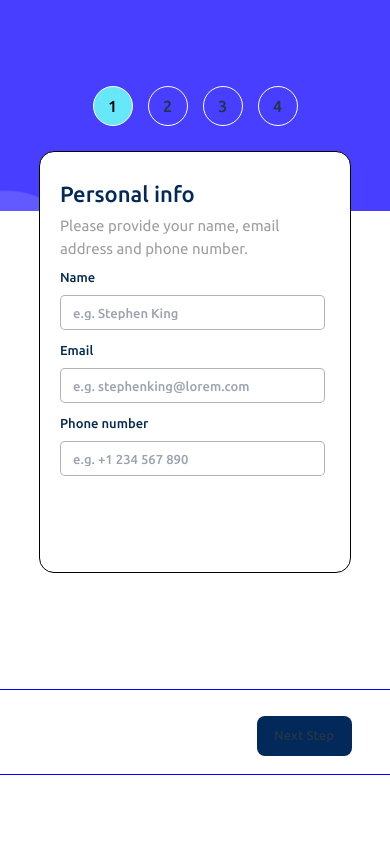
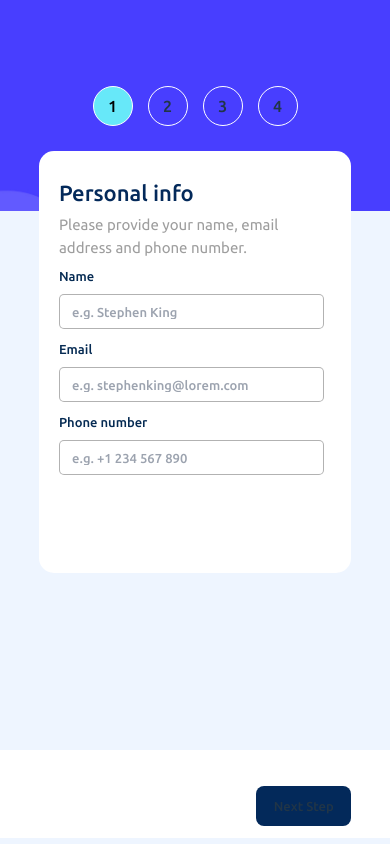
Before and after one commit to luisnavedag/Challenge-Form, a React (Vite) app: page / in a window 390 px wide. Built offline with nearby package versions, Linux system fonts and the light colour scheme.

Commit message:
Fixing issues in Responsive Design

```diff
--- a/src/components/Form/Form.module.css
+++ b/src/components/Form/Form.module.css
@@ -71,7 +71,9 @@
         width: 100vw;
         height: 100vh;
         border-radius: 0;
+        margin: 0;
         padding: 0;
+        background-color: #eef5ff;
         flex-direction: column;
         overflow-x: hidden;
         overflow-y: hidden;
@@ -107,7 +109,7 @@
     .divForm{
         width: 80%;
         height: 50%;
-        border: 1px solid black;
+        /* border: 1px solid black; */
         border-radius: 15px;
         position: relative;
         bottom: 60px;
--- a/src/components/Step1/Step1.module.css
+++ b/src/components/Step1/Step1.module.css
@@ -120,6 +120,7 @@
 /* MEDIA QUERIES 371-767px*/
 @media (min-width: 371px) and (max-width: 767px){
 
+
     .info{
         padding: 10px 20px;
         gap: 5px
@@ -158,13 +159,15 @@
         border: 1px solid blue;
         position: relative;
         right: 15%;
-        top: 50%;
+        top: 65%;
         width: 110vw;
+        border: none;
+        background-color: #fff;
     }
 
     .nextButton{
         position: relative;
-        top: 50%;
+        top: 60%;
     }
 
 }
```
